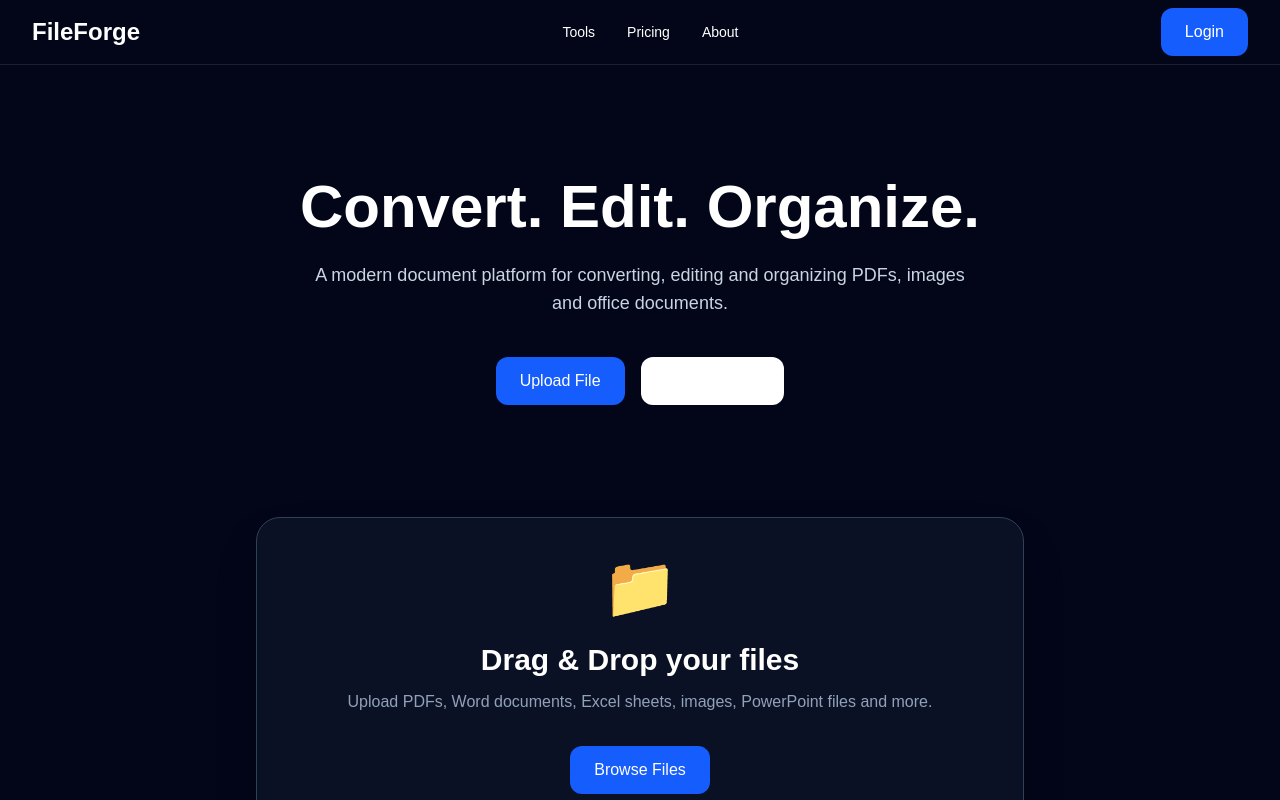
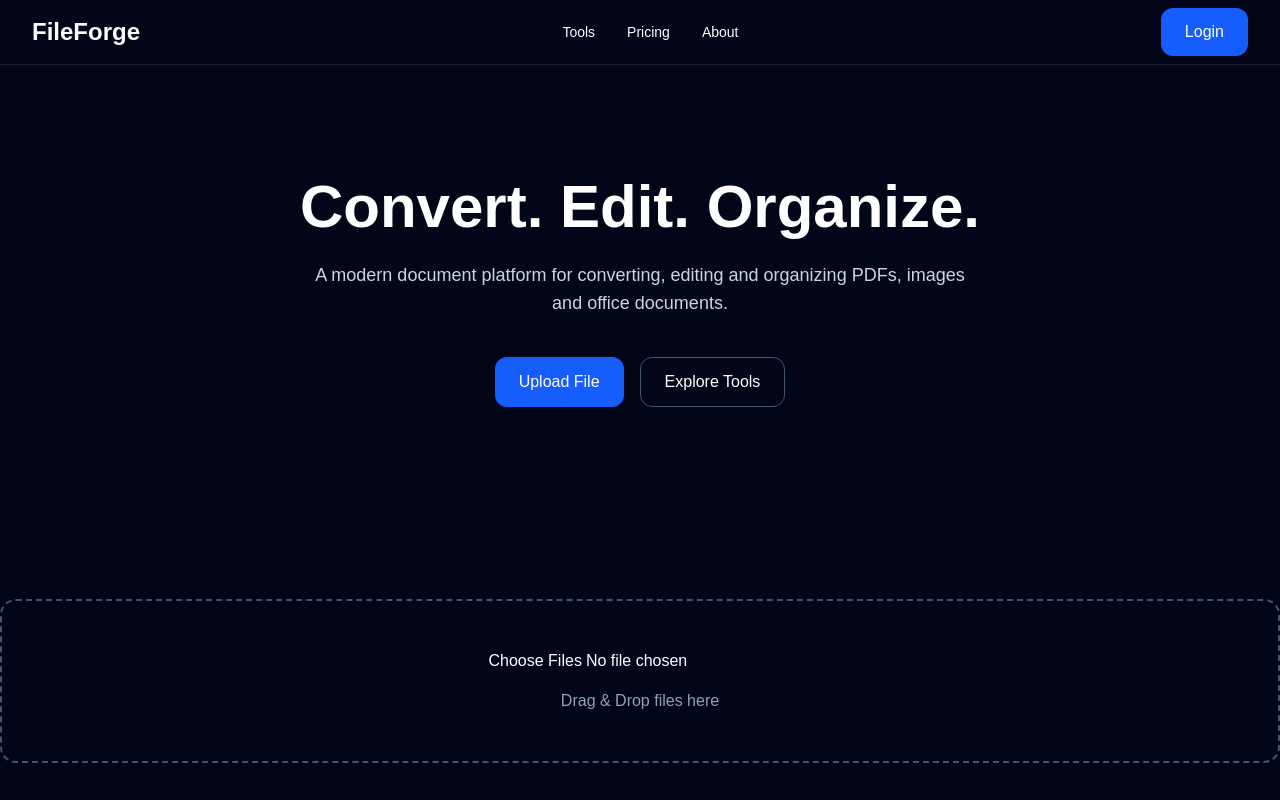
Before and after one commit to sricharan-abtech/fileforge, a Next.js app in the folder apps/web/: page / in a window 1280 px wide. Shown: the top 800 px of the page. Built offline with nearby package versions, Linux system fonts and the light colour scheme.

Commit message:
Build working file upload system

```diff
--- a/apps/web/app/components/home/Hero.tsx
+++ b/apps/web/app/components/home/Hero.tsx
@@ -10,14 +10,16 @@ export default function Hero() {
         </h1>
 
         <p className="mx-auto mt-6 max-w-2xl text-lg text-slate-300">
-          A modern document platform for converting, editing and
-          organizing PDFs, images and office documents.
+          A modern document platform for converting, editing and organizing
+          PDFs, images and office documents.
         </p>
 
         <div className="mt-10 flex justify-center gap-4">
-          <Button>Upload File</Button>
+          <Button>
+            Upload File
+          </Button>
 
-          <Button className="bg-white text-slate-900 hover:bg-slate-200">
+          <Button variant="secondary">
             Explore Tools
           </Button>
         </div>
--- a/apps/web/app/components/home/UploadCard.tsx
+++ b/apps/web/app/components/home/UploadCard.tsx
@@ -5,7 +5,7 @@ export default function UploadCard() {
   return (
     <section className="pb-24">
       <Container>
-        <div className="mx-auto max-w-3xl rounded-3xl border border-slate-700 bg-slate-900/70 p-10 text-center shadow-2xl backdrop-blur-md">
+        <div className="mx-auto max-w-3xl rounded-3xl border-2 border-dashed border-slate-600 bg-slate-900/70 p-10 text-center shadow-2xl backdrop-blur-md">
           <div className="mb-6 text-6xl">📁</div>
 
           <h2 className="text-3xl font-bold text-white">
--- a/apps/web/app/components/ui/Button.tsx
+++ b/apps/web/app/components/ui/Button.tsx
@@ -1,16 +1,23 @@
 import { cn } from "../../lib/utils";
 
-type ButtonProps = React.ButtonHTMLAttributes<HTMLButtonElement>;
+type ButtonProps = React.ButtonHTMLAttributes<HTMLButtonElement> & {
+  variant?: "primary" | "secondary";
+};
 
 export default function Button({
+  children,
   className,
-  children,
+  variant = "primary",
   ...props
 }: ButtonProps) {
   return (
     <button
       className={cn(
-        "rounded-xl bg-blue-600 px-6 py-3 text-white font-medium transition hover:bg-blue-700",
+        "rounded-xl px-6 py-3 font-medium transition",
+        variant === "primary" &&
+          "bg-blue-600 text-white hover:bg-blue-700",
+        variant === "secondary" &&
+          "border border-slate-600 bg-transparent text-white hover:bg-slate-800",
         className
       )}
       {...props}
--- /dev/null
+++ b/apps/web/app/components/upload/DropZone.tsx
@@ -0,0 +1,39 @@
+"use client";
+
+type DropZoneProps = {
+  onFilesSelected: (files: File[]) => void;
+};
+
+export default function DropZone({
+  onFilesSelected,
+}: DropZoneProps) {
+  function handleChange(
+  event: React.ChangeEvent<HTMLInputElement>
+) {
+  console.log("Input Changed!");
+
+  if (!event.target.files) return;
+
+  const files = Array.from(event.target.files);
+
+  console.log(files);
+
+  onFilesSelected(files);
+}
+
+  return (
+    <div className="rounded-2xl border-2 border-dashed border-slate-600 p-12 text-center">
+
+      <input
+        type="file"
+        multiple
+        onChange={handleChange}
+      />
+
+      <p className="mt-4 text-slate-400">
+        Drag & Drop files here
+      </p>
+
+    </div>
+  );
+}
--- /dev/null
+++ b/apps/web/app/components/upload/FileList.tsx
@@ -0,0 +1,36 @@
+type FileListProps = {
+  files: File[];
+};
+
+export default function FileList({
+  files,
+}: FileListProps) {
+  if (files.length === 0) return null;
+
+  return (
+    <div className="mt-8 max-w-2xl mx-auto">
+      <h2 className="mb-4 text-xl font-semibold text-white">
+        Selected Files
+      </h2>
+
+      <div className="space-y-3">
+        {files.map((file) => (
+          <div
+            key={file.name}
+            className="rounded-xl border border-slate-700 bg-slate-900 p-4 flex items-center justify-between"
+          >
+            <div>
+              <p className="font-medium text-white">
+                {file.name}
+              </p>
+
+              <p className="text-sm text-slate-400">
+                {(file.size / 1024 / 1024).toFixed(2)} MB
+              </p>
+            </div>
+          </div>
+        ))}
+      </div>
+    </div>
+  );
+}
--- /dev/null
+++ b/apps/web/app/components/upload/FileUploader.tsx
@@ -0,0 +1,21 @@
+"use client";
+
+import { useState } from "react";
+import DropZone from "./DropZone";
+import FileList from "./FileList";
+
+export default function FileUploader() {
+  const [files, setFiles] = useState<File[]>([]);
+
+  function handleFiles(selectedFiles: File[]) {
+    setFiles(selectedFiles);
+  }
+
+  return (
+    <section className="py-20">
+      <DropZone onFilesSelected={handleFiles} />
+
+      <FileList files={files} />
+    </section>
+  );
+}
--- a/apps/web/app/page.tsx
+++ b/apps/web/app/page.tsx
@@ -1,13 +1,13 @@
 import Navbar from "./components/layout/Navbar";
 import Hero from "./components/home/Hero";
-import UploadCard from "./components/home/UploadCard";
+import FileUploader from "./components/upload/FileUploader";
 
 export default function HomePage() {
   return (
     <main className="min-h-screen bg-slate-950 text-white">
       <Navbar />
       <Hero />
-      <UploadCard />
+      <FileUploader />
     </main>
   );
 }
```
Also changed, not shown: apps/web/app/components/upload/FileItem.tsx (added), apps/web/app/components/upload/UploadButton.tsx (added).
